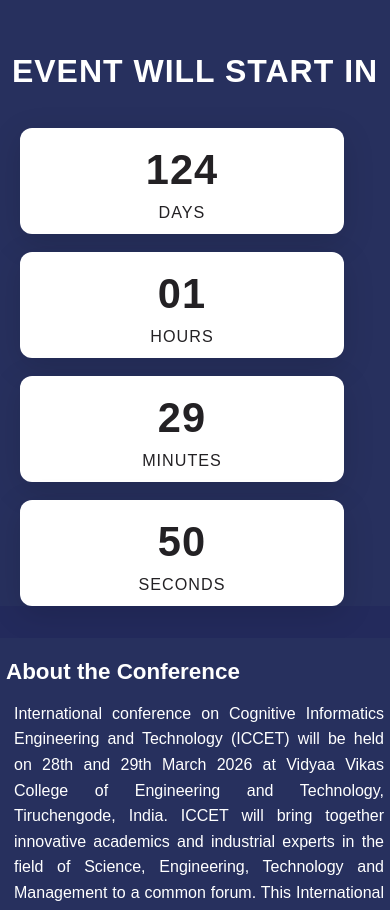
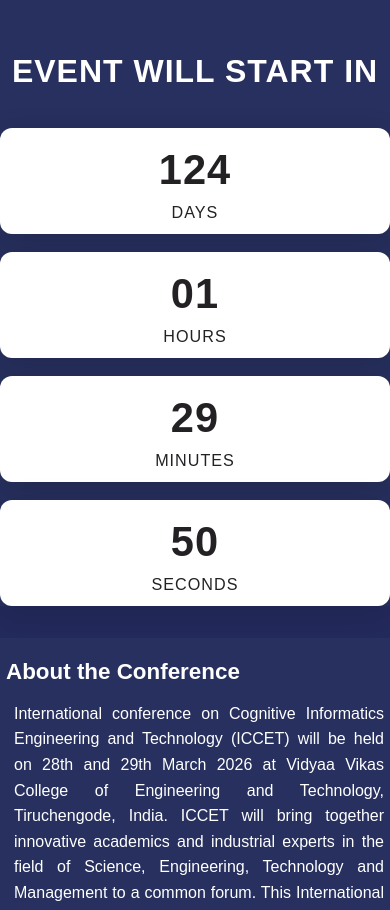
Before and after one commit to archanan3108-cloud/react-conference, a React (Create React App) app: page / in a window 390 px wide. Shown: the part 900-1810 px from the top of the page. Built offline with nearby package versions, Linux system fonts and the light colour scheme.

Commit message:
update mobile responsive

```diff
--- a/src/components/homepage.css
+++ b/src/components/homepage.css
@@ -565,9 +565,6 @@
     border: none;
     margin: 0;
   }
-.countdown-unit {
-  max-width: 300px;
-  margin-left: 20px;
-}
+
 
 }
```
